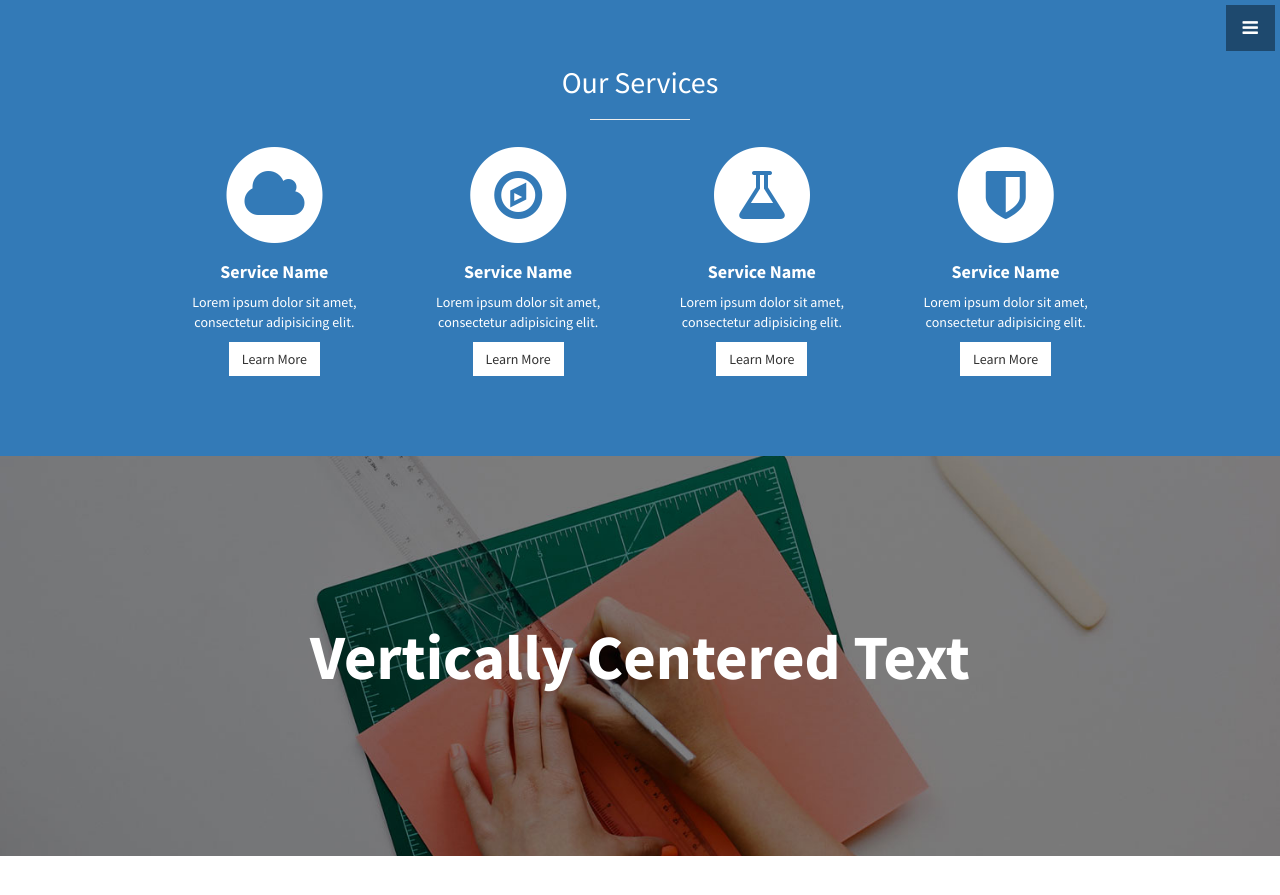
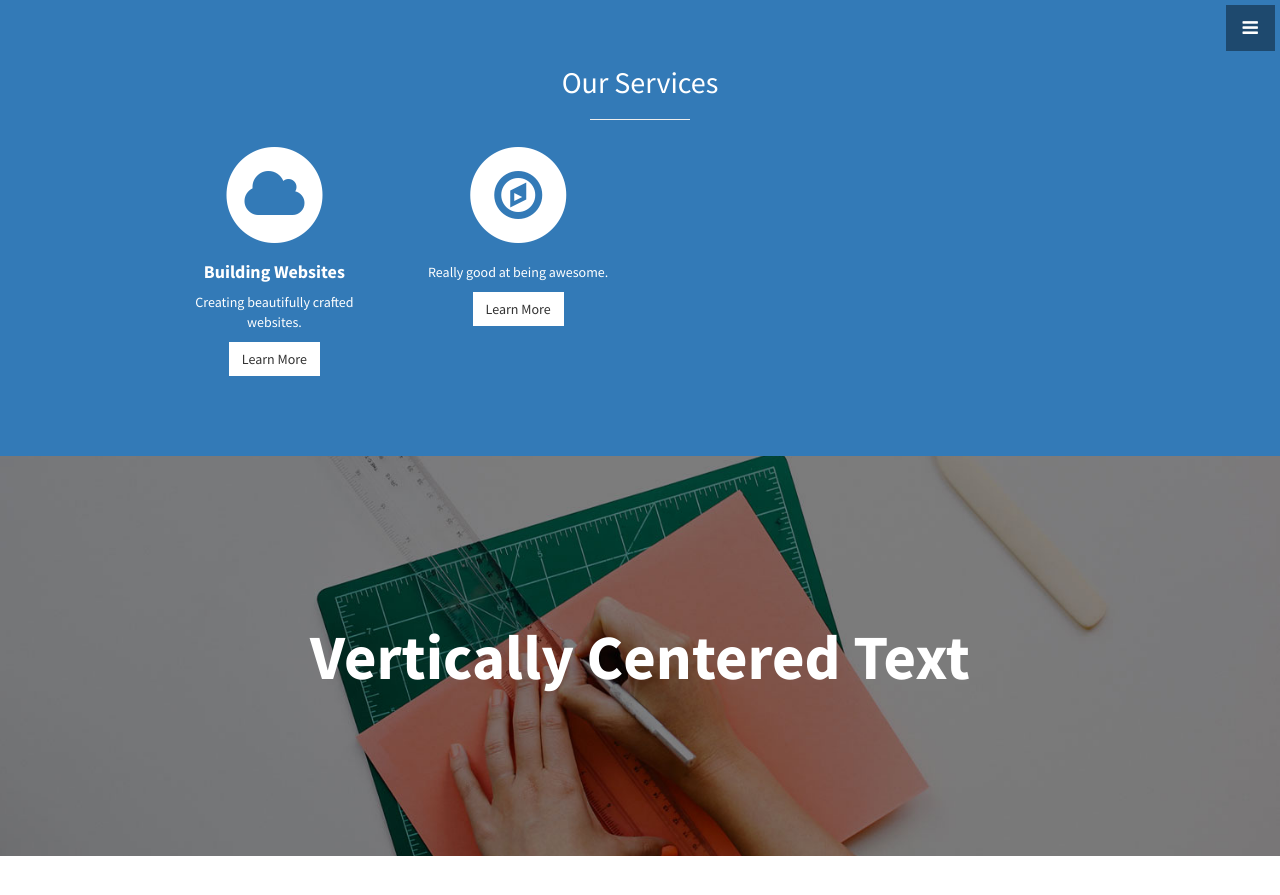
Before and after one commit to Lwein005/Portfolio-Site, a Jekyll site: the page built from index.html, in a window 1280 px wide and 900 px high, scrolled down 1116 px. Shown: the top 895 px of the window. Built offline with Jekyll 4.4.1, drawn with Linux system fonts in a browser that asks for light colours; some of the changed text lies outside the part shown.

Commit message:
Edited services.html, deleted two stacked icon classes

```diff
--- a/_includes/call-to-action.html
+++ b/_includes/call-to-action.html
@@ -3,15 +3,7 @@
     <div class="row">
       <div class="col-lg-12 text-center">
         <h3>Contact me</h3>
-        <a href="#" class="btn btn-lg btn-light">Email</a>
-        <a href="#" class="btn btn-lg btn-dark">Look at Me!</a>
-        <form action="https://<YOUR_HEROKU_APP>.herokuapp.com/send">
-            Email: <input type="text" name="name"><br>
-            Name: <input type="text" name="email"><br>
-            Subject: <input type="text" name="subject"><br>
-            Message: <textarea name="message" cols="40" rows="5"></textarea>
-        <input type="submit" value="Send Message">
-        </form>
+        <a href="#" class="btn btn-lg btn-light">Submit</a>
       </div>
     </div>
   </div>
--- a/_includes/portfolio.html
+++ b/_includes/portfolio.html
@@ -35,7 +35,7 @@
           </div>
         </div>
         <!-- /.row (nested) -->
-        <a href="#" class="btn btn-dark">View More Items</a>
+        <a href="#" class="btn btn-dark">Continue Browsing</a>
       </div>
       <!-- /.col-lg-10 -->
     </div>
--- a/_includes/services.html
+++ b/_includes/services.html
@@ -13,9 +13,9 @@
               <i class="fa fa-cloud fa-stack-1x text-primary"></i>
             </span>
               <h4>
-                <strong>Service Name</strong>
+                <strong>Building Websites</strong>
               </h4>
-              <p>Lorem ipsum dolor sit amet, consectetur adipisicing elit.</p>
+              <p>Creating beautifully crafted websites.</p>
               <a href="#" class="btn btn-light">Learn More</a>
             </div>
           </div>
@@ -26,38 +26,13 @@
               <i class="fa fa-compass fa-stack-1x text-primary"></i>
             </span>
               <h4>
-                <strong>Service Name</strong>
+                <strong></strong>
               </h4>
-              <p>Lorem ipsum dolor sit amet, consectetur adipisicing elit.</p>
+              <p>Really good at being awesome.</p>
               <a href="#" class="btn btn-light">Learn More</a>
             </div>
           </div>
-          <div class="col-md-3 col-sm-6">
-            <div class="service-item">
-              <span class="fa-stack fa-4x">
-              <i class="fa fa-circle fa-stack-2x"></i>
-              <i class="fa fa-flask fa-stack-1x text-primary"></i>
-            </span>
-              <h4>
-                <strong>Service Name</strong>
-              </h4>
-              <p>Lorem ipsum dolor sit amet, consectetur adipisicing elit.</p>
-              <a href="#" class="btn btn-light">Learn More</a>
-            </div>
-          </div>
-          <div class="col-md-3 col-sm-6">
-            <div class="service-item">
-              <span class="fa-stack fa-4x">
-              <i class="fa fa-circle fa-stack-2x"></i>
-              <i class="fa fa-shield fa-stack-1x text-primary"></i>
-            </span>
-              <h4>
-                <strong>Service Name</strong>
-              </h4>
-              <p>Lorem ipsum dolor sit amet, consectetur adipisicing elit.</p>
-              <a href="#" class="btn btn-light">Learn More</a>
-            </div>
-          </div>
+
         </div>
         <!-- /.row (nested) -->
       </div>
```
Also changed, not shown: other parts of _includes/portfolio.html (+1 -1 lines).
